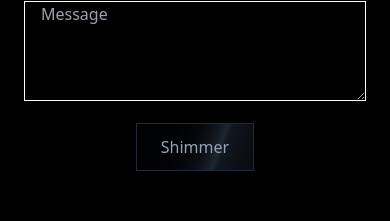
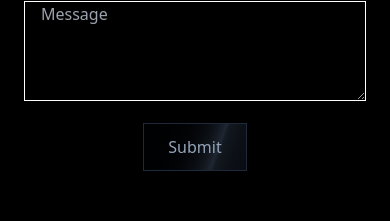
Before and after one commit to heyavanindra/getsetmark, a Next.js app: page /contactus in a window 390 px wide. Shown: the part 740-961 px from the top of the page. Built offline with nearby package versions, Linux system fonts and the light colour scheme.

Commit message:
fixed responsiveness issue

```diff
--- a/src/app/contactus/page.tsx
+++ b/src/app/contactus/page.tsx
@@ -42,7 +42,7 @@ const Contact = () => {
             </div>
             <div className="py-4 text-center">
             <button className="inline-flex h-12 animate-shimmer items-center justify-center rounded-md border border-slate-800 bg-[linear-gradient(110deg,#000103,45%,#1e2631,55%,#000103)] bg-[length:200%_100%] px-6 font-medium text-slate-400 transition-colors focus:outline-none focus:ring-2 focus:ring-slate-400 focus:ring-offset-2 focus:ring-offset-slate-50">
-          Shimmer
+          Submit
         </button>
             </div>
           </div>
```
